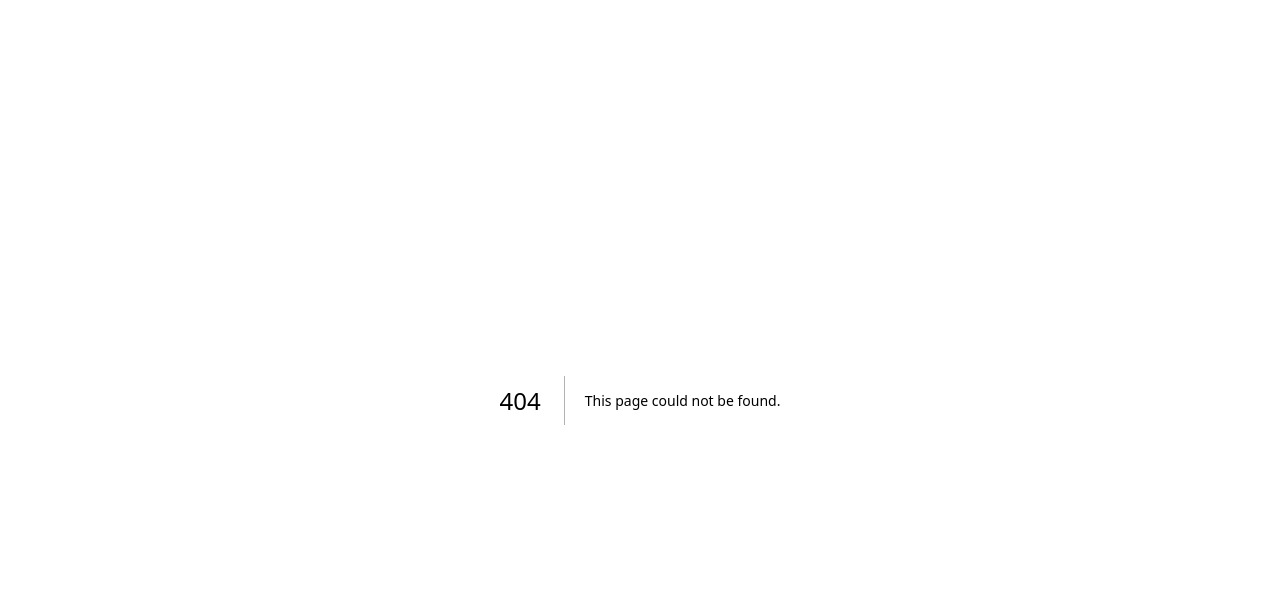
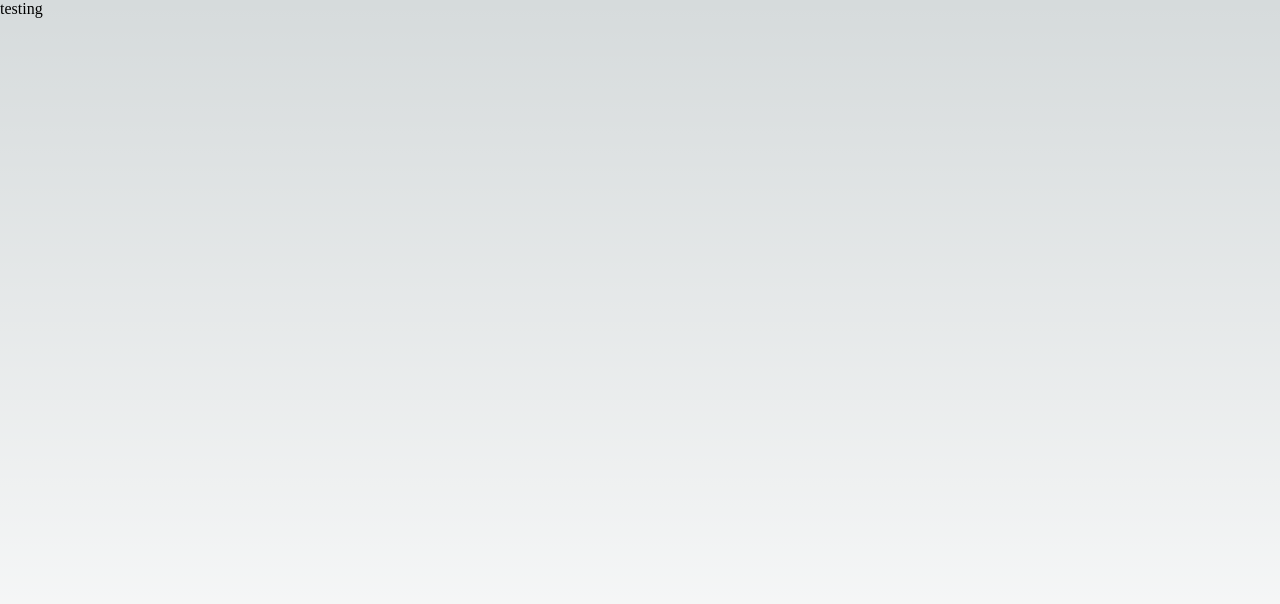
Before and after one commit to IdkwhatImD0ing/WebsiteGenerator, a Next.js app in the folder client/: page /billing in a window 1280 px wide. Before the commit this address had no page. Shown: the top 604 px of the page. Built offline with nearby package versions, Linux system fonts and the light colour scheme.

Commit message:
started billing page

```diff
--- /dev/null
+++ b/client/app/billing/page.js
@@ -0,0 +1,14 @@
+"use client";
+import TopBar from "../topbar";
+import { Box } from "@mui/material";
+
+export default function Page() {
+    return (
+        <div>
+            <TopBar />
+            <Box width="100vw" height="100vh">
+                testing
+            </Box>
+        </div>
+    );
+}
```
